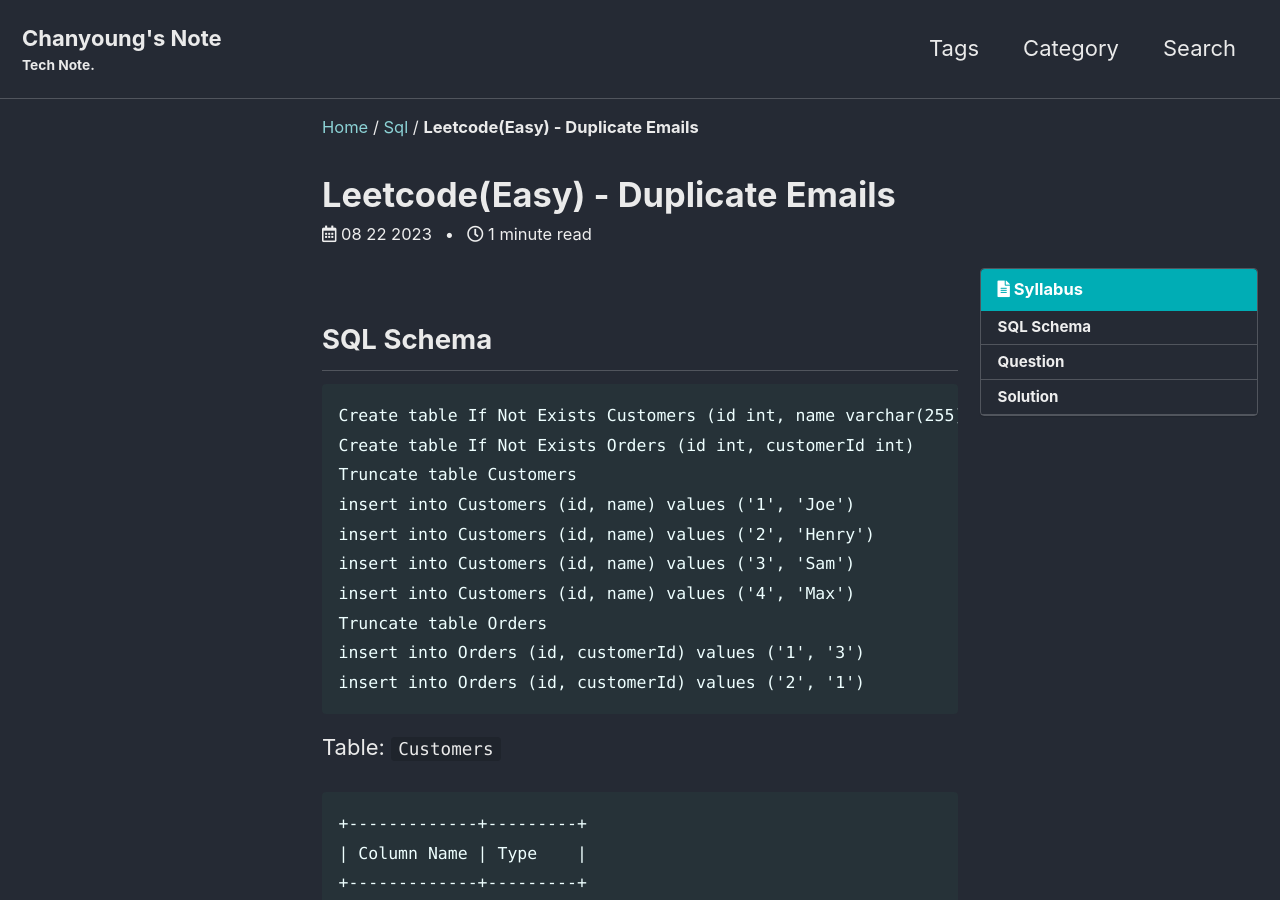
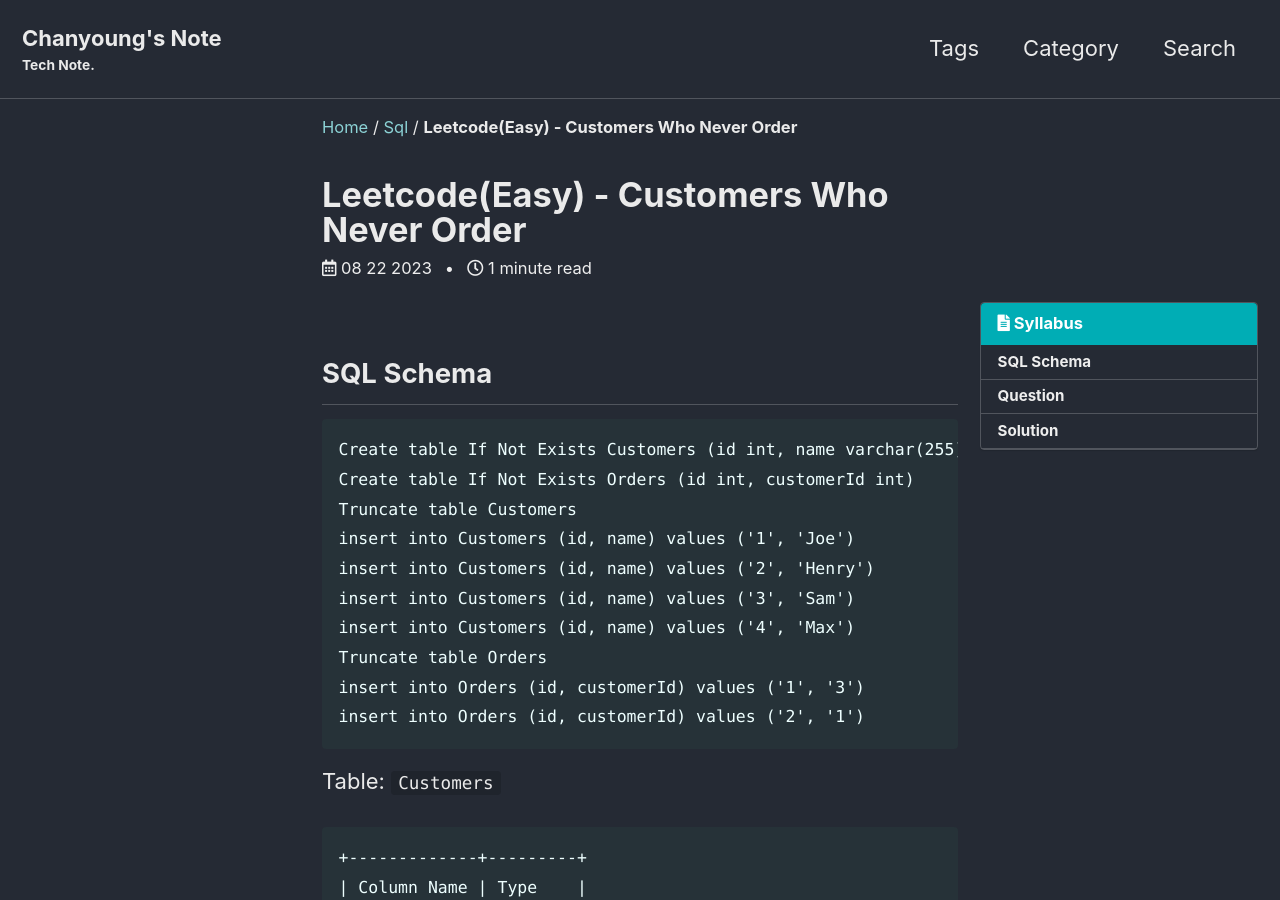
Before and after one commit to PyChanyoung/PyChanyoung.github.io, a Jekyll site: the page built from _posts/2023-08-22-CustomersWhoNeverOrder.md, in a window 1280 px wide and 900 px high. Built offline with Jekyll 4.4.1, drawn with Linux system fonts in a browser that asks for light colours; cached includes are drawn as plain includes; some web fonts are replaced; comment, search, counter and statistics services are not loaded.

Commit message:
SQL Question Update

```diff
--- a/_posts/2023-08-22-CustomersWhoNeverOrder.md
+++ b/_posts/2023-08-22-CustomersWhoNeverOrder.md
@@ -1,6 +1,6 @@
 ---
 layout: single
-title: "Leetcode(Easy) - Duplicate Emails"
+title: "Leetcode(Easy) - Customers Who Never Order"
 categories: SQL
 tag: [SQL, Database, MySQL]
 toc: true
```
